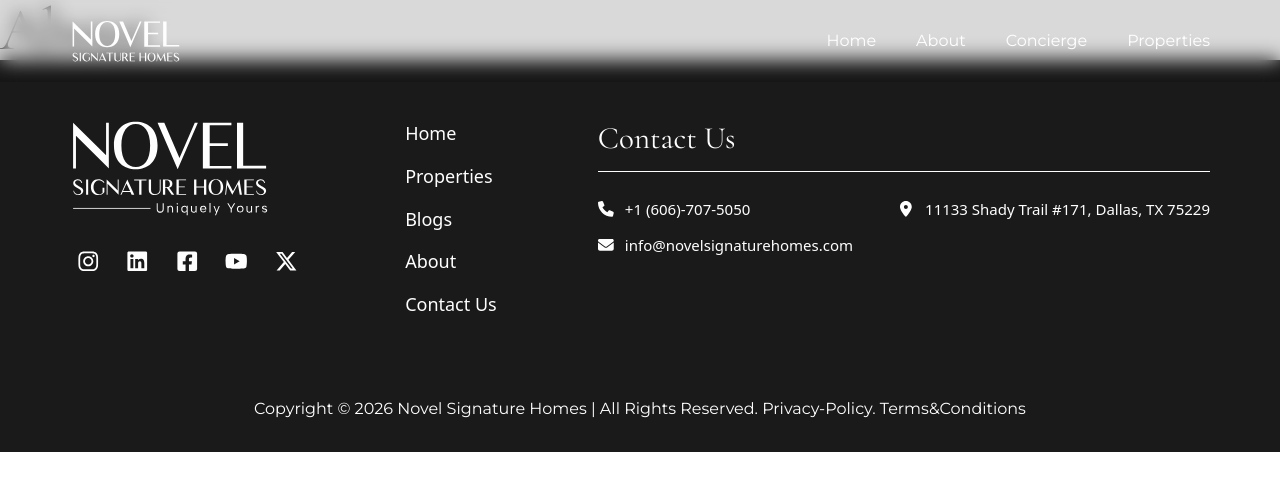
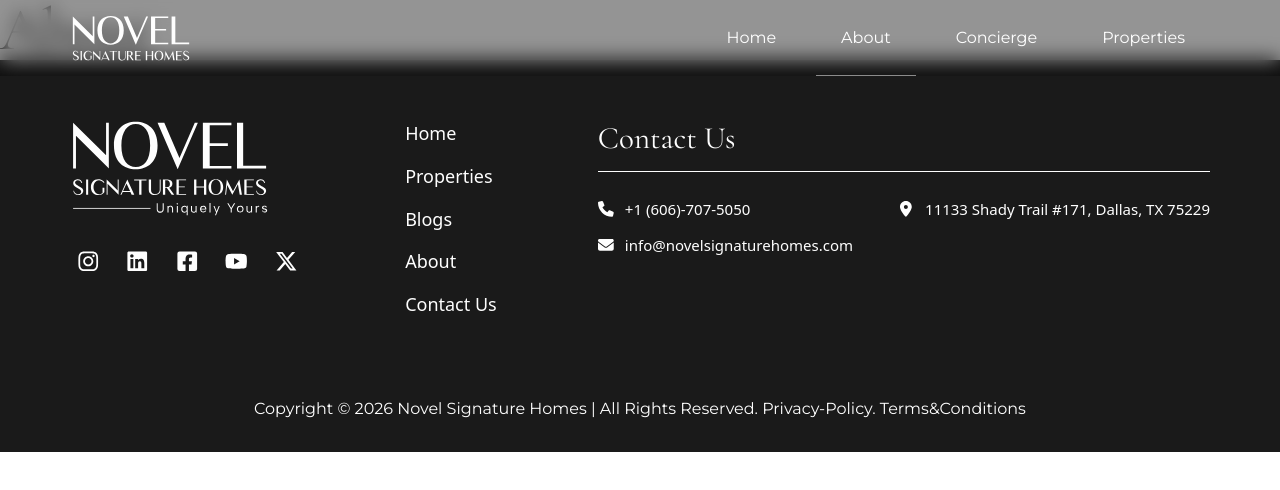
Before and after one commit to Shreyanka-b-m/NSH-Next, a Next.js app: page /about in a window 1280 px wide. Shown: the top 490 px of the page. Built offline with nearby package versions, Linux system fonts and the light colour scheme.

Commit message:
feat: enhance header component with mobile navigation and styling improvements

```diff
--- a/src/components/layout/Header.css
+++ b/src/components/layout/Header.css
@@ -9,7 +9,7 @@
 
   z-index: 1000;
 
-  background: rgba(0, 0, 0, 0.15);
+  background: rgba(0, 0, 0, 0.418);
 
   backdrop-filter: blur(10px);
 }
@@ -18,46 +18,71 @@
   max-width: 1440px;
   margin: 0 auto;
 
-  padding: 20px 70px;
+  padding: 0 70px;
 
   display: flex;
-  align-items: center;
+  align-items: stretch;
   justify-content: space-between;
 }
 
 .header__logo {
-  color: var(--color-white);
-
-  font-family: var(--font-heading);
-
-  font-size: 28px;
-  line-height: 1;
-
-  letter-spacing: 1px;
+  align-self: center;
+  padding: 15px 0;
 }
 
 .header__nav {
   display: flex;
-  align-items: center;
-  gap: 40px;
+  align-items: stretch;
+  gap: 15px;
 }
 
-.header__nav a {
+.header__nav-link {
+  position: relative;
+
+  display: flex;
+  align-items: center;
+  height: 100%;
+  padding: 20px 25px;
+
   color: var(--color-white);
 
   font-family: var(--font-body);
 
   font-size: 16px;
-
-  transition: opacity 0.3s ease;
 }
 
-.header__nav a:hover {
-  opacity: 0.7;
+.header__nav-link::after {
+  content: '';
+
+  position: absolute;
+  left: 0;
+  /* Reaches down through the container's bottom padding to sit flush
+     with the header's own bottom edge, like a border. */
+  bottom: 0;
+
+  width: 100%;
+  height: 1px;
+
+  background: rgba(255, 255, 255, 0.5);
+
+  opacity: 0;
+  transform: scaleX(0);
+  transform-origin: left;
+
+  transition:
+    transform 0.35s ease,
+    opacity 0.35s ease;
+}
+
+.header__nav-link:hover::after,
+.header__nav-link--active::after {
+  opacity: 1;
+  transform: scaleX(1);
 }
 
 .header__mobile-toggle {
   display: none;
+  align-self: center;
 
   background: none;
   border: none;
@@ -71,7 +96,7 @@
 
 @media (max-width: 976px) {
   .header__container {
-    padding: 20px 60px;
+    padding: 0 60px;
   }
 
   .header__nav {
@@ -79,16 +104,63 @@
   }
 }
 
-@media (max-width: 768px) {
-  .header__container {
-    padding: 20px;
+@media (max-width: 920px) {
+  .header__nav {
+    position: absolute;
+    top: 100%;
+    left: 0;
+
+    width: 100%;
+
+    flex-direction: column;
+    align-items: flex-start;
+    gap: 0;
+
+    background: rgba(0, 0, 0, 0.92);
+    backdrop-filter: blur(10px);
+
+    max-height: 0;
+    overflow: hidden;
+    opacity: 0;
+
+    transition:
+      max-height 0.35s ease,
+      opacity 0.25s ease;
   }
 
-  .header__nav {
-    display: none;
+  .header__nav--open {
+    max-height: 400px;
+    opacity: 1;
+  }
+
+  .header__nav-link {
+    width: 100%;
+    height: auto;
+    padding: 16px 20px;
+  }
+
+  .header__nav-link::after {
+    left: 20px;
+    bottom: 8px;
+    width: calc(100% - 40px);
   }
 
   .header__mobile-toggle {
     display: block;
+
+    position: relative;
+    z-index: 1;
+
+    transition: transform 0.3s ease;
+  }
+
+  .header__mobile-toggle--open {
+    transform: rotate(90deg);
   }
 }
+
+@media (max-width: 768px) {
+  .header__container {
+    padding: 0 20px;
+  }
+}
--- a/src/components/layout/Header.tsx
+++ b/src/components/layout/Header.tsx
@@ -1,26 +1,61 @@
 // src/components/layout/Header.tsx
+
+'use client'
 
 import Link from 'next/link'
 import './Header.css'
 import Image from 'next/image'
+import { useEffect, useState } from 'react'
+import { usePathname } from 'next/navigation'
+
+const navLinks = [
+  { href: '/', label: 'Home' },
+  { href: '/about', label: 'About' },
+  { href: '/concierge', label: 'Concierge' },
+  { href: '/properties', label: 'Properties' },
+]
 
 export default function Header() {
+  const [isMenuOpen, setIsMenuOpen] = useState(false)
+  const pathname = usePathname()
+
+  useEffect(() => {
+    document.body.style.overflow = isMenuOpen ? 'hidden' : ''
+    return () => {
+      document.body.style.overflow = ''
+    }
+  }, [isMenuOpen])
+
   return (
     <header className="header">
       <div className="header__container">
         <Link href="/" className="header__logo">
-          <Image src="/assets/images/NSH-Logo.svg" alt="Logo" width={110} height={50} />
+          <Image src="/assets/images/NSH-Logo.svg" alt="Logo" width={120} height={50} />
         </Link>
 
-        <nav className="header__nav">
-          <Link href="/">Home</Link>
-          <Link href="/about">About</Link>
-          <Link href="/concierge">Concierge</Link>
-          <Link href="/properties">Properties</Link>
+        <nav className={`header__nav ${isMenuOpen ? 'header__nav--open' : ''}`}>
+          {navLinks.map(({ href, label }) => {
+            const isActive = href === '/' ? pathname === '/' : pathname.startsWith(href)
+            return (
+              <Link
+                key={href}
+                href={href}
+                className={`header__nav-link ${isActive ? 'header__nav-link--active' : ''}`}
+                onClick={() => setIsMenuOpen(false)}
+              >
+                {label}
+              </Link>
+            )
+          })}
         </nav>
 
-        <button className="header__mobile-toggle" aria-label="Open Menu">
-          ☰
+        <button
+          className={`header__mobile-toggle ${isMenuOpen ? 'header__mobile-toggle--open' : ''}`}
+          aria-label={isMenuOpen ? 'Close Menu' : 'Open Menu'}
+          aria-expanded={isMenuOpen}
+          onClick={() => setIsMenuOpen((open) => !open)}
+        >
+          {isMenuOpen ? '✕' : '☰'}
         </button>
       </div>
     </header>
```
